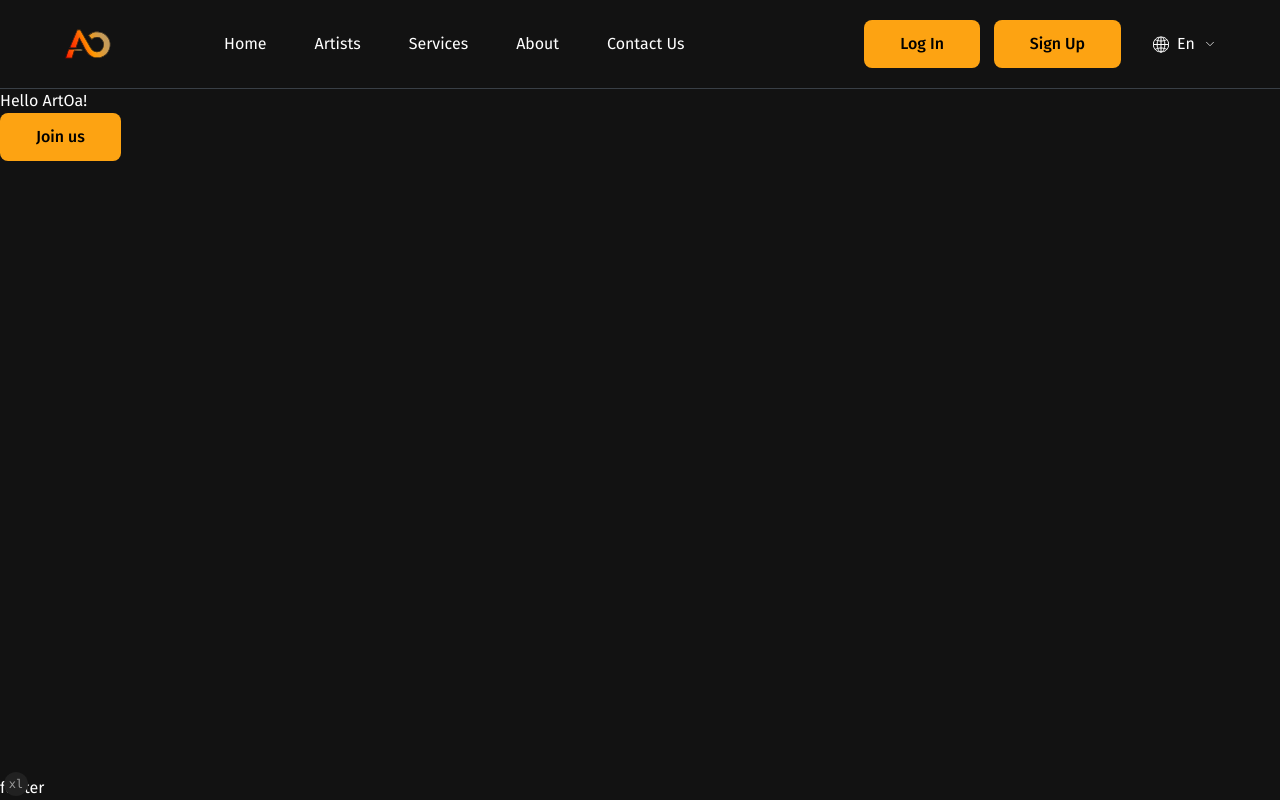
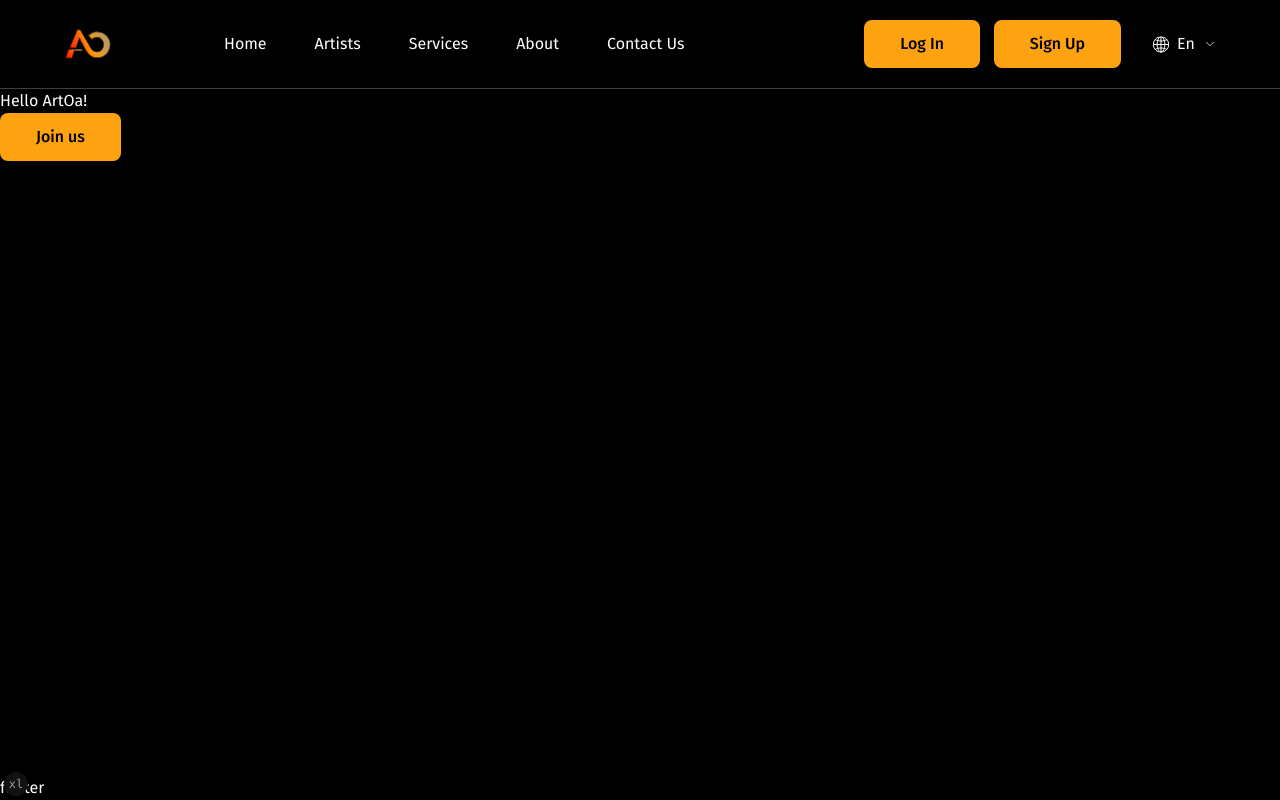
Before and after one commit to chubinaaa/artoa-FE, a Next.js app: page / in a window 1280 px wide. Built offline with nearby package versions, Linux system fonts and the light colour scheme.

Commit message:
create auth shell component and fix colors

```diff
--- /dev/null
+++ b/src/components/auth/auth-shell.tsx
@@ -0,0 +1,11 @@
+import { Icons } from "../icons";
+
+export function AuthShell({ children }: { children: React.ReactNode }) {
+  return (
+    <div className="container mx-auto mt-14 h-fit max-w-3xl rounded-3xl bg-secondary p-16">
+      <Icons.bgStars className="absolute left-0 top-6 size-10 md:top-14 md:size-14 lg:left-32 lg:top-32 lg:size-28" />
+      <Icons.bgStars className="absolute right-0 size-14 md:size-16 lg:bottom-40 lg:right-36 lg:size-28" />
+      {children}
+    </div>
+  );
+}
--- a/src/styles/globals.css
+++ b/src/styles/globals.css
@@ -19,12 +19,12 @@
 @layer base {
   :root {
     --foreground: 0 0% 100%;
-    --background: 0 0% 7%;
+    --background: 0 0% 0%;
     --card: 0 0% 10%;
     --card-foreground: 0 0% 100%;
     --primary: 37 98% 53%;
     --primary-foreground: 0 0% 0%;
-    --secondary: 0 0% 13%;
+    --secondary: 0 0% 7%;
     --secondary-foreground: 0 0% 61%;
     --accent: 45 96% 50%;
     --muted-foreground: 206 8% 63%;
```
